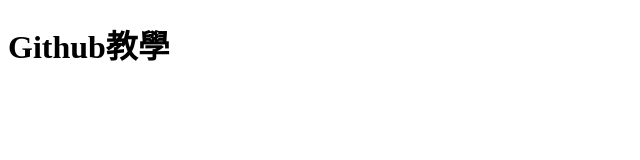
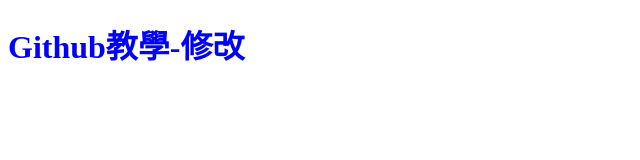
Before and after one commit to y15laboutart/project-github, a plain HTML site: page index.html in a window 1280 px wide. Shown: the whole page, without its empty margins (0-640 px from the left). Drawn offline with Linux system fonts and the light colour scheme.

Commit message:
新增css樣式

```diff
--- a/index.html
+++ b/index.html
@@ -4,8 +4,9 @@
     <meta charset="UTF-8">
     <meta name="viewport" content="width=device-width, initial-scale=1.0">
     <title>Document</title>
+    <link rel="stylesheet" href="style.css">
 </head>
 <body>
-    <h1>Github教學</h1>
+    <h1>Github教學-修改</h1>
 </body>
 </html>
--- /dev/null
+++ b/style.css
@@ -0,0 +1,3 @@
+h1{
+  color:blue
+}
```
Also changed, not shown: 1 other file.
